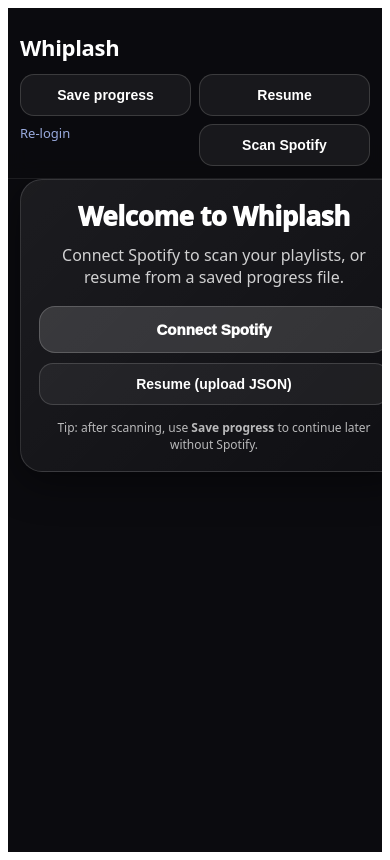
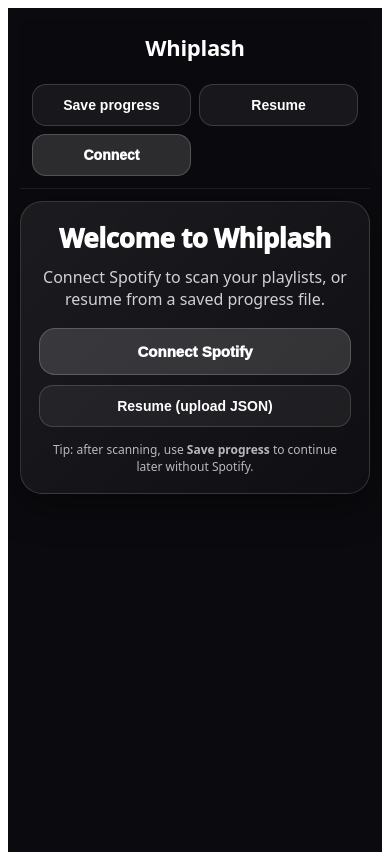
Before and after one commit to Maina-Man/whiplash, a Next.js app: page / in a window 390 px wide. Built offline with nearby package versions, Linux system fonts and the light colour scheme.

Commit message:
mobile tweaks

```diff
--- a/app/page.tsx
+++ b/app/page.tsx
@@ -651,25 +651,40 @@
       )}
 
       <header style={{ ...styles.header, ...(isMobile ? styles.headerMobile : null) }}>
-        <div>
-          <div style={styles.title}>Whiplash</div>
-        </div>
+        <div style={styles.headerCenterTitle}>Whiplash</div>
 
-        <div style={{ ...styles.headerRight, ...(isMobile ? styles.headerRightMobile : null) }}>
-          <button style={{ ...styles.smallBtn, ...(isMobile ? styles.smallBtnMobile : null) }} onClick={exportProgress} disabled={!data}>
+        <div
+          style={{
+            ...styles.headerActions,
+            ...(isMobile ? styles.headerActionsMobile : null),
+          }}
+        >
+          <button
+            style={{ ...styles.smallBtn, ...(isMobile ? styles.smallBtnMobile : null) }}
+            onClick={exportProgress}
+            disabled={!data}
+          >
             Save progress
           </button>
-          <button style={{ ...styles.smallBtn, ...(isMobile ? styles.smallBtnMobile : null) }} onClick={clickResumeUpload}>
+
+          <button
+            style={{ ...styles.smallBtn, ...(isMobile ? styles.smallBtnMobile : null) }}
+            onClick={clickResumeUpload}
+          >
             Resume
           </button>
-          <a href="/api/auth/login" style={styles.link}>
-            Re-login
-          </a>
-          <button style={{ ...styles.smallBtn, ...(isMobile ? styles.smallBtnMobile : null) }} onClick={scanSpotify} disabled={loadingScan}>
-            Scan Spotify
+
+          <button
+            style={{ ...styles.btnYes, ...(isMobile ? styles.smallBtnMobile : null) }}
+            onClick={scanSpotify}
+            disabled={loadingScan}
+          >
+            Connect
           </button>
         </div>
       </header>
+
+
 
       {error && (
         <div style={styles.card}>
@@ -1032,47 +1047,67 @@
 const styles: Record<string, React.CSSProperties> = {
   page: {
     minHeight: "100vh",
-    padding: 20,
     fontFamily: "system-ui, -apple-system, Segoe UI, Roboto, Arial",
     background: "#0b0b0f",
     color: "#fff",
-    overflowX: "hidden",     // ✅ key
+
+    width: "100%",
+    maxWidth: "100vw",
+    overflowX: "hidden",
     boxSizing: "border-box",
   },
+
   header: {
+    display: "grid",
+    gridTemplateColumns: "1fr auto 1fr",
+    alignItems: "center",
+    gap: 12,
+    marginBottom: 16,
+  },
+
+  headerCenterTitle: {
+    gridColumn: 2,
+    justifySelf: "center",
+    fontSize: 22,
+    fontWeight: 900,
+    letterSpacing: -0.3,
+  },
+
+  headerActions: {
+    gridColumn: 3,
+    justifySelf: "end",
     display: "flex",
-    justifyContent: "space-between",
-    gap: 12,
-    alignItems: "flex-start",
-    marginBottom: 16,
+    gap: 10,
     flexWrap: "wrap",
   },
+
+  // Mobile: actions become a full-width 2-column grid under the centered title
+  headerActionsMobile: {
+    gridColumn: "1 / -1",
+    justifySelf: "stretch",
+    display: "grid",
+    gridTemplateColumns: "1fr 1fr",
+    gap: 8,
+    marginTop: 10,
+  },
+
 
   headerMobile: {
     position: "sticky",
     top: 0,
     zIndex: 50,
     padding: 12,
-    marginLeft: -12,   // ✅ match the mobile padding you set in <main>
-    marginRight: -12,  // ✅
-    marginTop: -12,
     marginBottom: 12,
     background: "rgba(11,11,15,0.85)",
     backdropFilter: "blur(10px)",
     borderBottom: "1px solid rgba(255,255,255,0.08)",
   },
 
+
+
   title: { fontSize: 22, fontWeight: 900, letterSpacing: -0.3 },
   subtitle: { opacity: 0.8, marginTop: 4, fontSize: 13 },
-  headerRight: { display: "flex", gap: 10, alignItems: "center", flexWrap: "wrap" },
 
-  headerRightMobile: {
-    width: "100%",
-    display: "grid",
-    gridTemplateColumns: "1fr 1fr",
-    gap: 8,
-    alignItems: "stretch",
-  },
   link: { color: "#9ad", textDecoration: "none", fontSize: 13 },
 
   modeBar: {
@@ -1150,8 +1185,8 @@
     margin: "0 auto",
   },
   cardBig: {
-    width: "min(820px, 100%)",
-    maxWidth: "100%",
+    width: "100%",
+    maxWidth: 820,
     borderRadius: 22,
     padding: 18,
     border: "1px solid rgba(255,255,255,0.14)",
@@ -1159,7 +1194,9 @@
       "linear-gradient(135deg, rgba(255,255,255,0.07), rgba(255,255,255,0.02))",
     boxShadow: "0 10px 40px rgba(0,0,0,0.45)",
     margin: "0 auto",
+    boxSizing: "border-box",
   },
+
 
   h1: { fontSize: 20, fontWeight: 900, letterSpacing: -0.2 },
 
```
